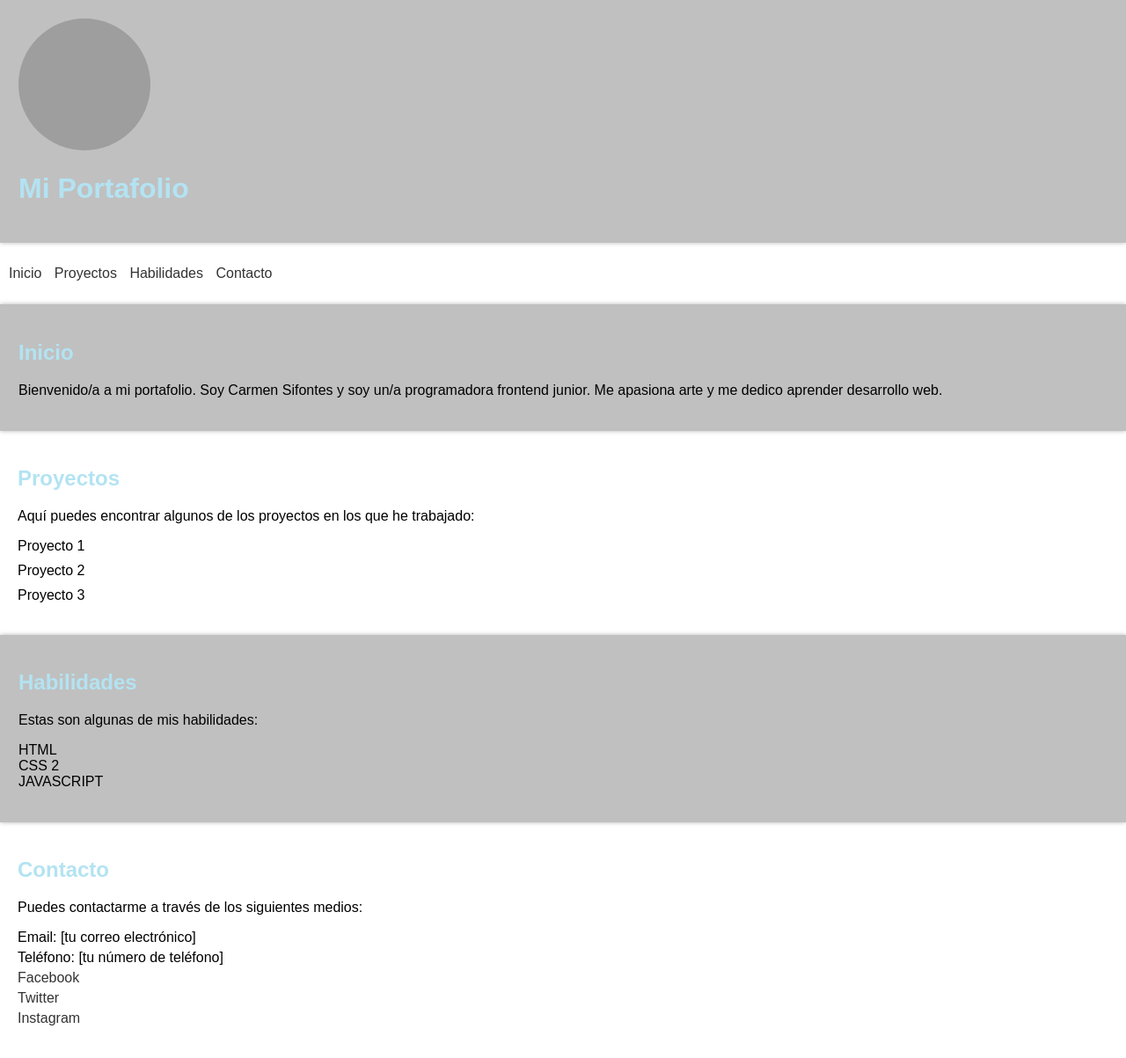
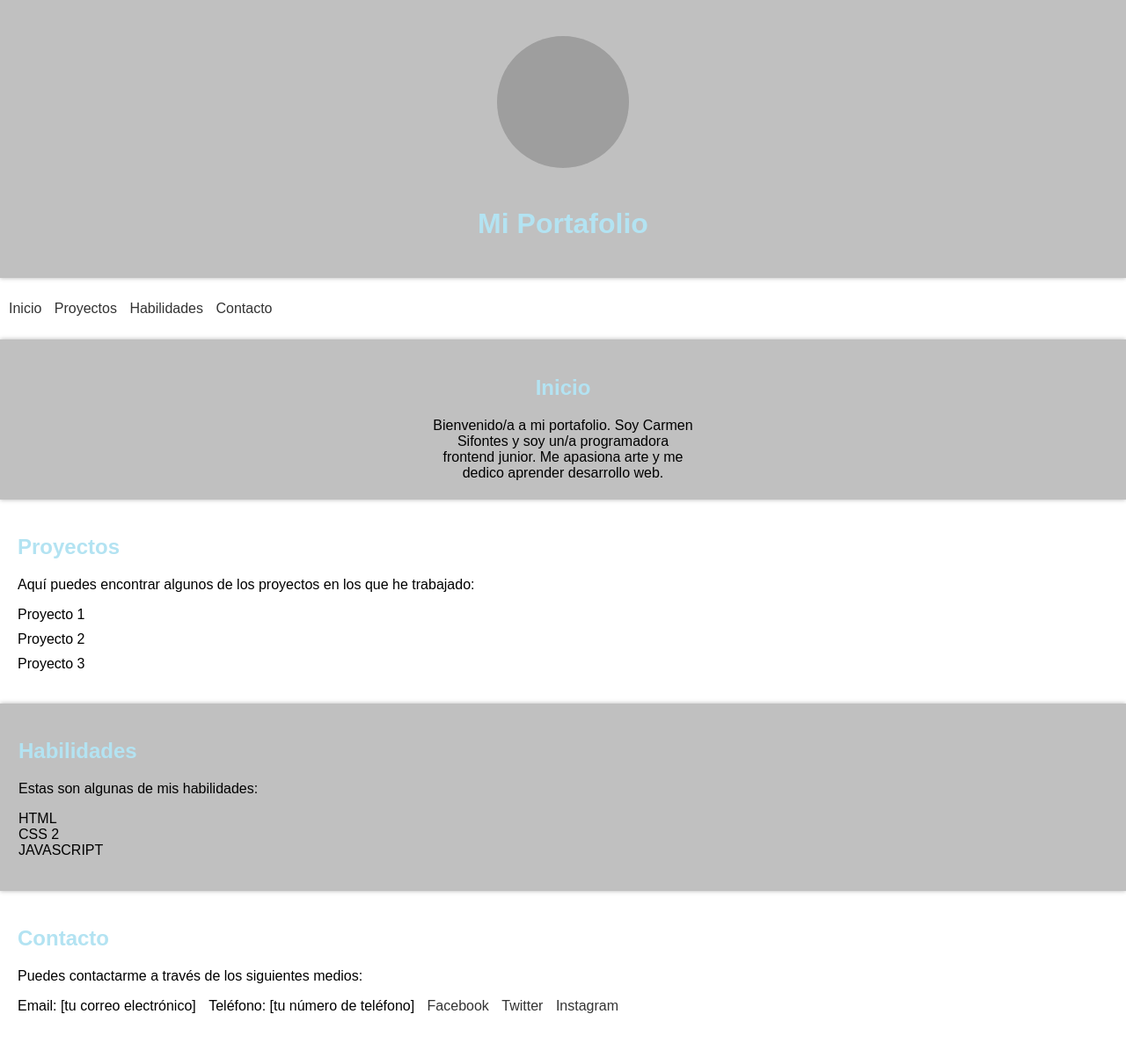
Before and after one commit to carmensifontes/portafilio, a plain HTML site: page index.html in a window 1280 px wide. Shown: the whole page at 88% size. After the commit the page ends 1173 px from the top, so only its background shows below. Drawn offline with Linux system fonts and the light colour scheme; grey boxes are pictures that could not be loaded; a script that the page names is missing.

Commit message:
actualizacion redes sociales index.html

```diff
--- a/index.html
+++ b/index.html
@@ -29,6 +29,9 @@
   width: 150px;
   height: 150px;
   border-radius: 50%;
+  display: inline-block;
+  margin-top: 20px;
+  margin-bottom: 20px;
 }
 
   /* Estilos de la cabecera */
@@ -37,7 +40,7 @@
     padding: 20px;
     border: 1px solid #C0C0C0;
   box-shadow: 0 0 5px rgba(0, 0, 0, 0.3);
-
+  text-align: center;
   }
 
   /* Estilos de la navegación */
@@ -49,6 +52,15 @@
     background-color: #C0C0C0;
     border: 1px solid #C0C0C0;
   box-shadow: 0 0 5px rgba(0, 0, 0, 0.3);
+  }
+  #inicio h2{
+    text-align: center;
+  }
+
+  #inicio p{
+    max-width: 300px;
+    margin: 0 auto;
+    text-align: center;
   }
   #habilidades{
     background-color: #C0C0C0;
@@ -76,6 +88,15 @@
   }
 
   /* Estilos de contacto */
+  #contacto ul{
+    list-style-type: none;
+    padding: 0;
+    margin: 0;
+  }
+  #contacto li{
+    display: inline;
+    margin-right: 10px;
+  }
   #contacto ul li {
     margin-bottom: 5px;
   }
```
